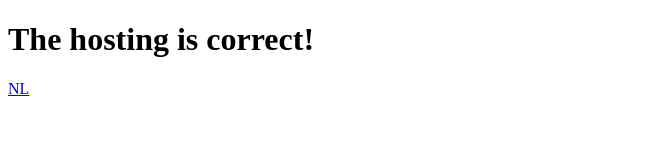
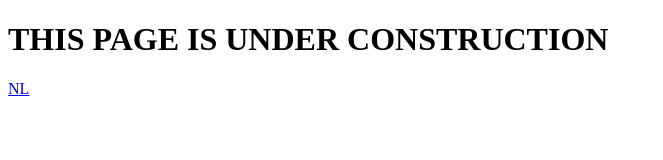
Before and after one commit to Codetijl/Codetijl.github.io, a plain HTML site: page index.html in a window 1280 px wide. Shown: the whole page, without its empty margins (0-663 px from the left). Drawn offline with Linux system fonts and the light colour scheme.

Commit message:
Update index.html

```diff
--- a/index.html
+++ b/index.html
@@ -2,10 +2,10 @@
 <html lang="en" dir="ltr">
   <head>
     <meta charset="utf-8">
-    <title>My site</title>
+    <title>UNDER CONSTRUCTION</title>
   </head>
   <body>
-    <h1>The hosting is correct!</h1>
+    <h1>THIS PAGE IS UNDER CONSTRUCTION</h1>
     <a href="nl.html">NL</a>
   </body>
 </html>
```
